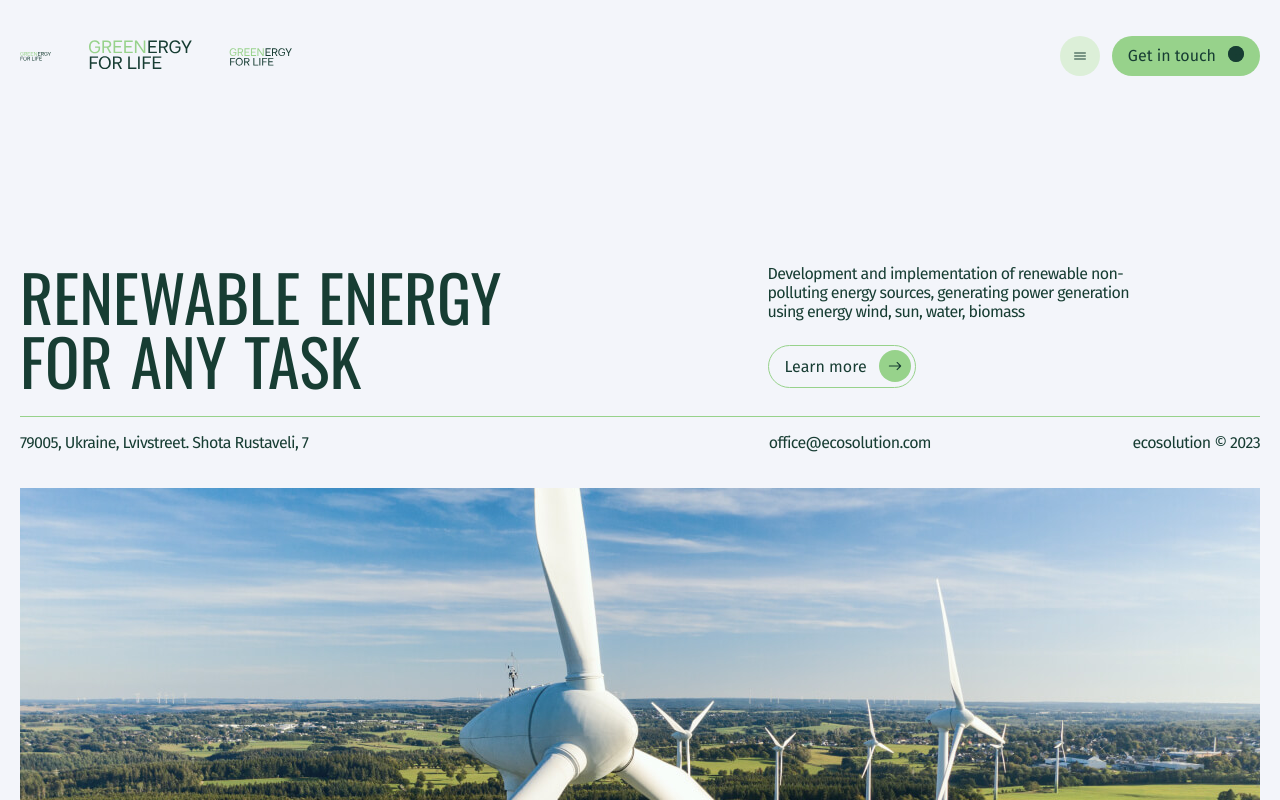
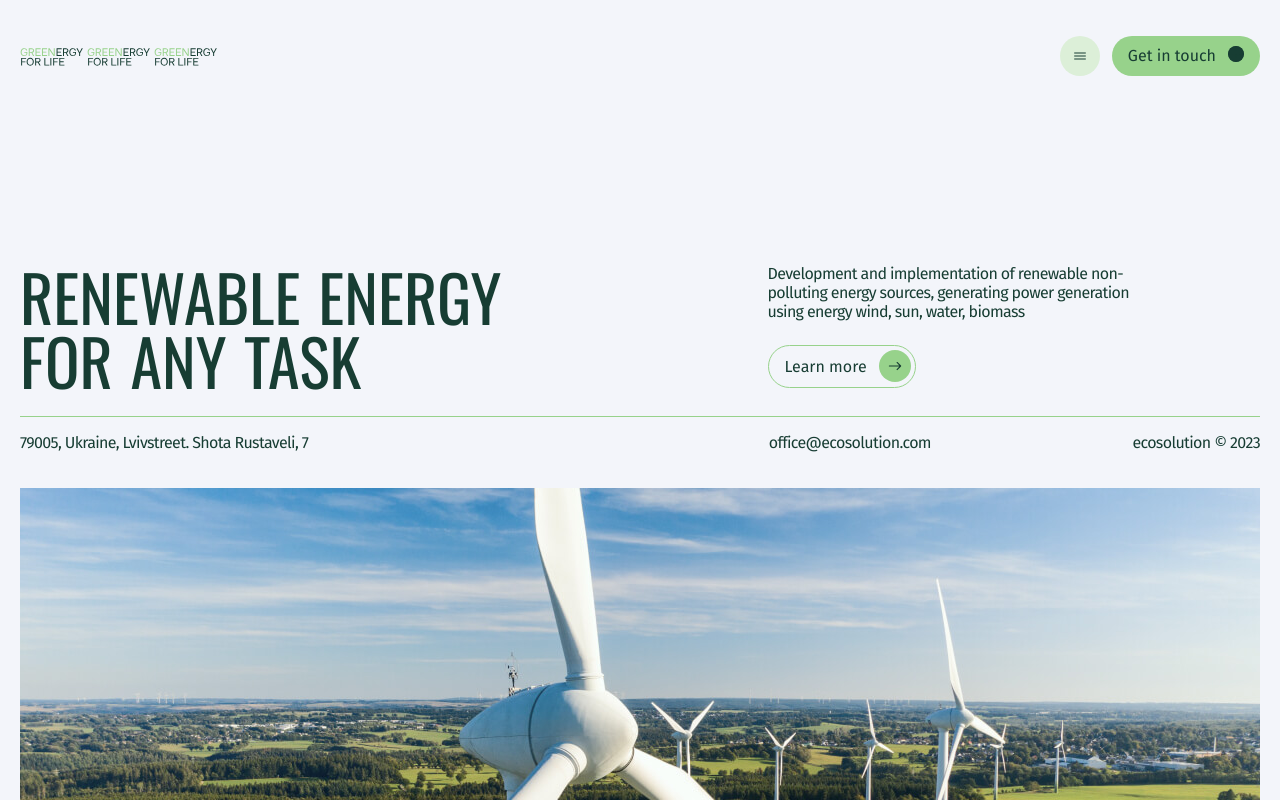
Before and after one commit to HronaOlha/Ecolution, a React (Vite) app: page / in a window 1280 px wide. Shown: the top 800 px of the page. Built offline with nearby package versions, Linux system fonts and the light colour scheme.

Commit message:
fix/Logo-element commented nonworking elements

```diff
--- a/src/components/Logo/Logo.jsx
+++ b/src/components/Logo/Logo.jsx
@@ -6,17 +6,23 @@ import { LogoContainer, Svg } from "./Logo.styled";
 const Logo = () => {
   return (
     <LogoContainer href="#main" aria-label="logo">
-      <Svg width="31px" height="18px">
-        {/* <use href={Emblem + "#emblem"} width="100%" height="100%" /> */}
-        <use href={Slogan + "#slogan"} width="100%" height="100%" />
+      {/* <Svg width="31px" height="18px">
+        <use href={Emblem + "#emblem"} width="100%" height="100%" />
       </Svg>
       <div>
         <Svg width="170px" height="30px" focusable="true">
           <title>Ecosolution</title>
-          {/* <use href={Ecosolution + "#ecosolution"} width="100%" height="100%" /> */}
-          <use href={Slogan + "#slogan"} width="100%" height="100%" />
+          <use href={Ecosolution + "#ecosolution"} width="100%" height="100%" />
         </Svg>
-      </div>
+      </div> */}
+      <Svg width="63px" height="21px">
+        <title>Greenergy for life</title>
+        <use href={Slogan + "#slogan"} width="100%" height="100%" />
+      </Svg>
+      <Svg width="63px" height="21px">
+        <title>Greenergy for life</title>
+        <use href={Slogan + "#slogan"} width="100%" height="100%" />
+      </Svg>
       <Svg width="63px" height="21px">
         <title>Greenergy for life</title>
         <use href={Slogan + "#slogan"} width="100%" height="100%" />
```
